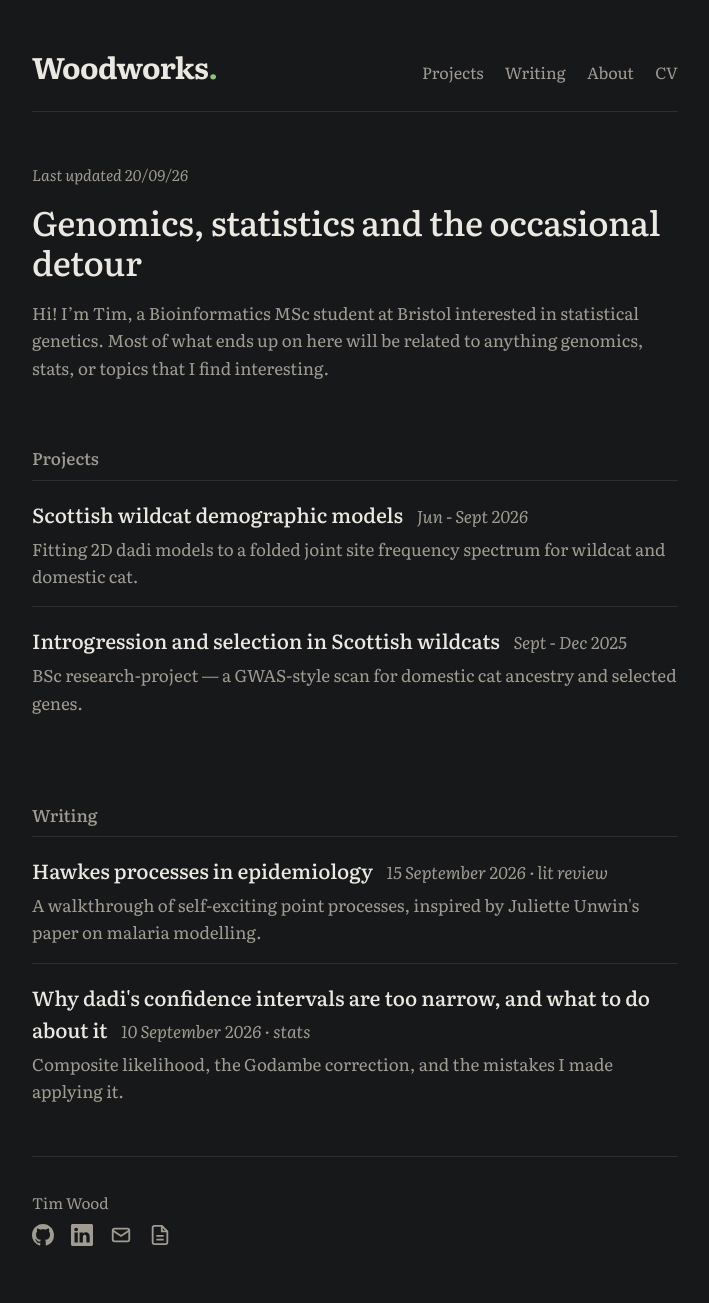
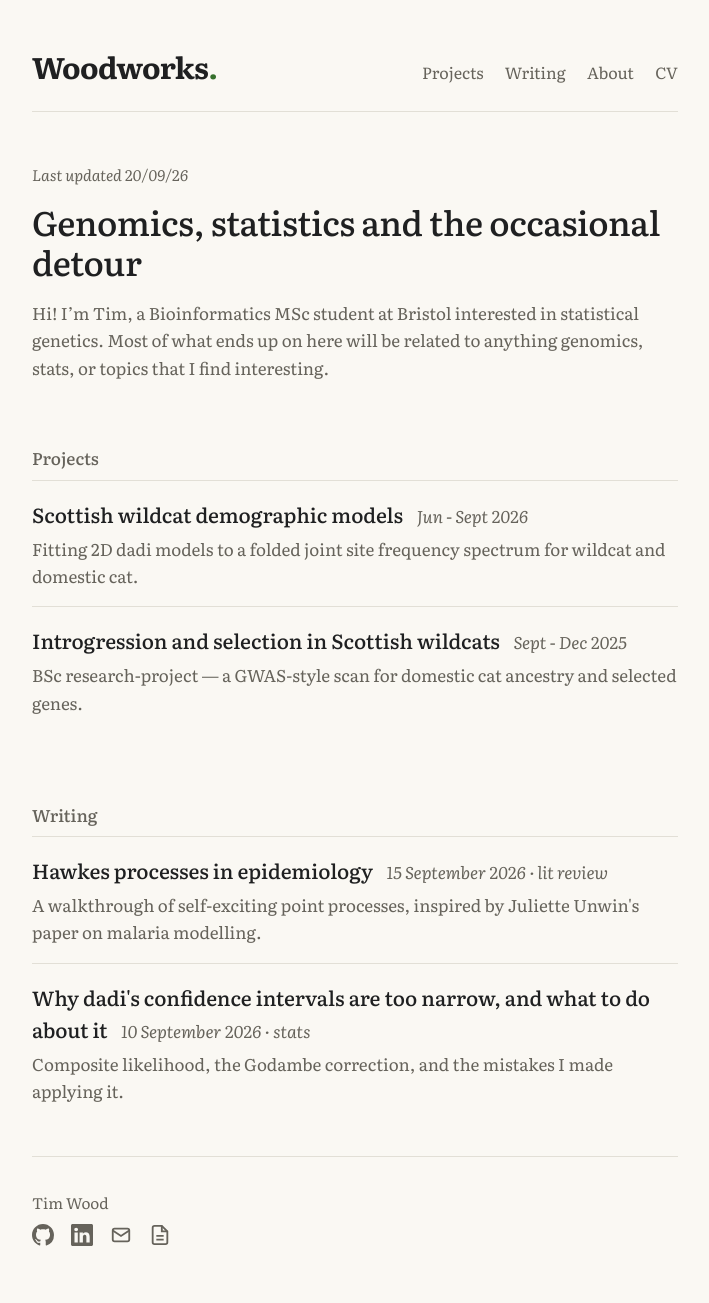
Before and after one commit to timj-wood/timj-wood.github.io, a Jekyll site: the page built from index.md, in a window 1280 px wide. Shown: the whole page, without its empty margins (285-994 px from the left). Built offline with Jekyll 4.4.1, drawn with Linux system fonts in a browser that asks for light colours.

Commit message:
Update style.css

```diff
--- a/assets/css/style.css
+++ b/assets/css/style.css
@@ -1,5 +1,6 @@
 /* Woodworks — one serif, one column, one green. */
 :root {
+  color-scheme: dark;
   --paper: #17181a;
   --ink: #ebe8e1;
   --grain: #a09c92;
@@ -7,6 +8,18 @@
   --moss: #8bc27f;
   --moss-soft: #223124;
   --measure: 38rem;
+}
+@media (prefers-color-scheme: light) {
+  :root:not([data-theme="dark"]) {
+    color-scheme: light;
+    --paper: #faf8f3; --ink: #1f2021; --grain: #66635b;
+    --rule: #e2dfd6; --moss: #35702c; --moss-soft: #e6efe2;
+  }
+}
+:root[data-theme="light"] {
+  color-scheme: light;
+  --paper: #faf8f3; --ink: #1f2021; --grain: #66635b;
+  --rule: #e2dfd6; --moss: #35702c; --moss-soft: #e6efe2;
 }
 
 * { box-sizing: border-box; }
```
